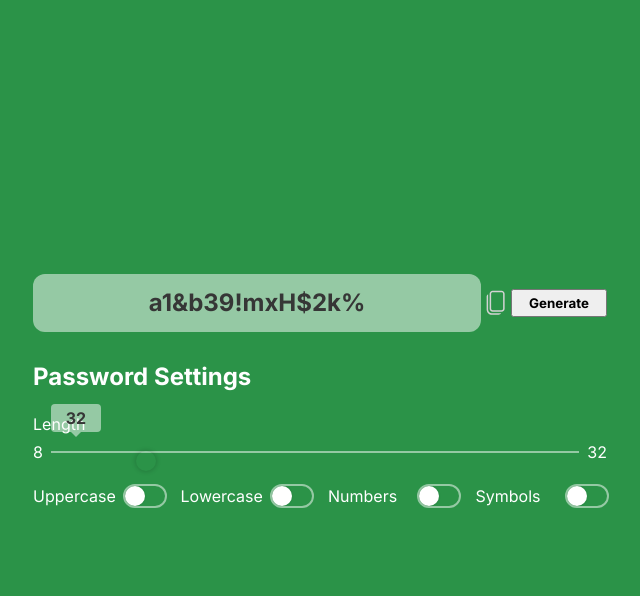
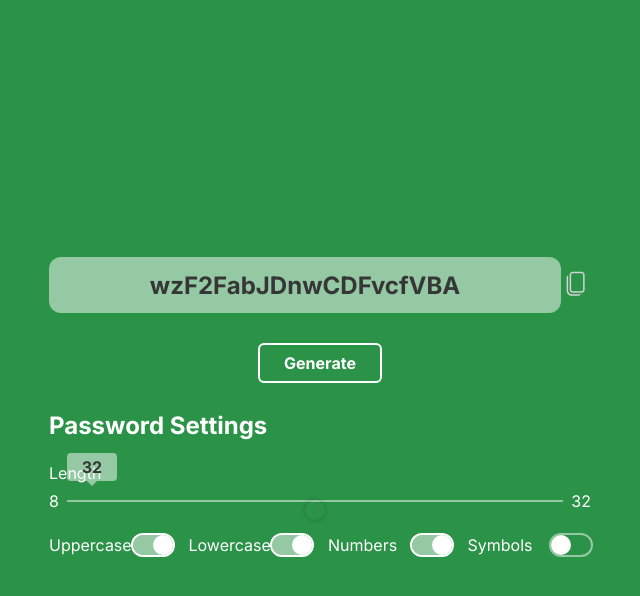
Before and after one commit to SaiSumanthLokinindi/PasswordGenerator, a plain HTML site: page index.html in a window 1280 px wide. Both pictures are taken after a click on the button "Generate". Shown: the whole page, without its empty margins (320-960 px from the left). Drawn offline with Linux system fonts and the light colour scheme.

Commit message:
Added generate password functionality

```diff
--- a/index.html
+++ b/index.html
@@ -18,10 +18,10 @@
     <main>
       <section class="password-container">
         <div class="password-text-container">
-          <div class="password-text">a1&b39!mxH$2k%</div>
-          <button class="copy-btn"><img src="./assets/copy_icon.svg" /></button>
+          <div class="password-text" id="password">a1&b39!mxH$2k%</div>
+          <button class="copy-btn" label="copy"><img src="./assets/copy_icon.svg" /></button>
         </div>
-        <button label="Generate password" class="generate-btn">Generate</button>
+        <button label="Generate password" class="generate-btn" onclick="generatePassword()">Generate</button>
       </section>
       <section class="password-settings-container">
         <h3 class="password-settings-title">Password Settings</h3>
@@ -35,21 +35,22 @@
             <input
               type="range"
               id="passwordLength"
-              value="12"
+              value="20"
               min="8"
               max="32"
               name="Password Length"
+              onchange="generatePassword()"
             /></div><span>32</span></div>
           </fieldset>
-          <div class="password-filters-container">
+          <div class="password-filters-container" onchange="generatePassword()">
             <div class="password-filter-control"><label for="uppercaseFilter">Uppercase</label>
-              <input id="uppercaseFilter" type="checkbox">
+              <input id="uppercaseFilter" type="checkbox" checked>
             </div>
             <div class="password-filter-control"><label for="lowercaseFilter">Lowercase</label>
-              <input id="lowercaseFilter" type="checkbox">
+              <input id="lowercaseFilter" type="checkbox" checked>
             </div>
             <div class="password-filter-control"><label for="numbersFilter">Numbers</label>
-              <input id="numbersFilter" type="checkbox">
+              <input id="numbersFilter" type="checkbox" checked>
             </div>
             <div class="password-filter-control"><label for="symbolsFilter">Symbols</label>
               <input id="symbolsFilter" type="checkbox">
--- a/script.js
+++ b/script.js
@@ -1,11 +1,33 @@
+"use strict"
+
 const range = document.getElementById('passwordLength');
 const rangeTooltip = document.getElementById('rangeValue');
-range.value = 12;
 
 const uppercaseCharacters = ["A", "B", "C", "D", "E", "F", "G", "H", "I", "J", "K", "L", "M", "N", "O", "P", "Q", "R", "S", "T", "U", "V", "W", "X", "Y", "Z"];
 const lowercaseCharacters = ["a", "b", "c", "d", "e", "f", "g", "h", "i", "j", "k", "l", "m", "n", "o", "p", "q", "r", "s", "t", "u", "v", "w", "x", "y", "z"];
 const numberCharacters = ["0","1","2","3","4","5","6","7","8","9"];
-const specialCharacters = ["\"","!","#","$","%","&","'","(",")","*","+",",","-",".","/",":",";","<","=",">","?","@","[","]","^","_","{","|","}","~"];
+const specialCharacters = ["\"","!","#","$","%","&","'","(",")","*","+","-",".","/",":",";","<","=",">","?","@","[","]","^","_","{","|","}","~",","];
+const uppercaseFilter = document.getElementById('uppercaseFilter');
+const lowercaseFilter = document.getElementById('lowercaseFilter');
+const numbersFilter = document.getElementById('numbersFilter');
+const symbolsFilter = document.getElementById('symbolsFilter');
+const password = document.getElementById('password');
+
+const getRandomInt = (length)=>{
+    return Math.floor(Math.random() * (length));
+}
+
+const getRandomCharacter = (charSet)=>{
+    return charSet[getRandomInt(charSet.length)];
+}
+
+const validateCharacter = (character, prevCharacter)=>{
+    if(character===prevCharacter) return true;
+    if(isNaN(parseInt(character)) || isNaN(parseInt(prevCharacter))) return false;
+    else{
+        return parseInt(prevCharacter) + 1 === parseInt(character);
+    }
+}
 
 const setTooltip = ()=>{
     const tooltipValue = Number(((range.value - range.min)*100)/(range.max-range.min));
@@ -14,24 +36,37 @@ const setTooltip = ()=>{
     rangeTooltip.style.left = `calc(${tooltipValue}% + ${tooltipPosition}px - 25px)`;
 }
 
-document.addEventListener("DOMContentLoaded", setTooltip);
+document.addEventListener("DOMContentLoaded", ()=>{
+    setTooltip();
+    generatePassword();
+});
 
 range.addEventListener("input",setTooltip);
 
 
 const generatePassword = ()=>{
-    const uppercaseFilter = document.getElementById('uppercaseFilter');
-    const lowercaseFilter = document.getElementById('lowercaseFilter');
-    const numbersFilter = document.getElementById('numbersFilter');
-    const symbolsFilter = document.getElementById('symbolsFilter');
-    const characterSet = [];
-    if(uppercaseFilter.checked) characterSet += uppercaseFilter;
-    if(lowercaseFilter.checked) characterSet += lowercaseFilter;
-    if(numbersFilter.checked) characterSet += numbersFilter;
-    if(symbolsFilter.checked) characterSet += symbolsFilter;
+    let characterSet = [];
+    const passwordText = [];
+    if(uppercaseFilter.checked) characterSet = characterSet.concat(uppercaseCharacters);
+    if(lowercaseFilter.checked) characterSet = characterSet.concat(lowercaseCharacters);
+    if(numbersFilter.checked) characterSet = characterSet.concat(numberCharacters);
+    if(symbolsFilter.checked) characterSet = characterSet.concat(specialCharacters);
+    let i=0;
+    if(characterSet.length){
+        while(i<parseInt(range.value)){
+            let char = getRandomCharacter(characterSet);
+            console.log(char);
+            if(i!==0){
+                while(validateCharacter(char,passwordText[i-1])){
+                    char = getRandomCharacter(characterSet);
+                }
+            }
+            passwordText.push(char);
+            i++;
+        }
+        console.log(passwordText);
+        password.innerText = passwordText.join('');
 
+    }
+    else password.innerText = "";
 }
-
-const str = `"!#$%&'()*+,-./:;<=>?@[]^_{|}~`;
-
-console.log(str.split(""));
--- a/style.scss
+++ b/style.scss
@@ -2,7 +2,6 @@ $primary-text-color : white;
 $secondary-text-color: #363636;
 $primary-background-color: #2B9348;
 $accent-color: rgba(255,255,255,0.5);
-$test-color: #E086D3;
 
 @mixin flex($direction, $align-items, $justify-content){
     display: flex;
@@ -29,9 +28,14 @@ body{
 
 button{
     color:black;
-    padding:.25rem 1rem;
+    padding: .5rem 1.5rem;
     font-family: 'Inter', sans-serif;
     font-weight: bold;
+    font-size: 1rem;
+    outline:none;
+    appearance: none;
+    border:none;
+    box-sizing: content-box;
 }
 
 h3{
@@ -40,28 +44,27 @@ h3{
 }
 
 .password-container{
-    @include flex(row,center,center);
-
+    @include flex(column,center,space-between);
+    width: 100%;
     .password-text-container{
         @include flex(row,center, flex-start);
-
+        width: inherit;
+        margin: 2rem;
         .password-text{
             background-color: $accent-color;
             color:$secondary-text-color;
             font-weight: bold;
             font-size: 1.5rem;
             padding: .5rem 2rem;
+            height: 2.5rem;
             border-radius: 12px;
             width: 30vw;
+            flex-grow: 1;
             text-align: center;
         }
 
         .copy-btn{
-            outline:none;
-            appearance: none;
-            border:none;
-            -webkit-appearance: none;
-            background-color: transparent;
+            background: transparent;
             padding: 0;
             cursor: pointer;
 
@@ -69,6 +72,26 @@ h3{
                 height: 30px;
                 width: 30px;
             }
+        }
+    }
+
+    .generate-btn{
+        appearance: none;
+        background: transparent;
+        color: white;
+        border-radius: 4px;
+        cursor: pointer;
+        outline: 2px solid white;
+        transition: all linear 0.2s;
+
+        &:hover{
+            background: $accent-color;
+            color: black;
+        }
+
+        &:focus-visible{
+            background: $accent-color;
+            color: black;
         }
     }
 }
@@ -188,11 +211,8 @@ h3{
                     margin-right: 0;
                 }
 
-
                 input{
                     appearance: none;
-                    -webkit-appearance: none;
-                    -moz-appearance: none;
                     height: 1.25rem;
                     width: 2.5rem;
                     margin: 0;
@@ -203,28 +223,34 @@ h3{
                     position: relative;
                     cursor: pointer;
                     transition: all .2s;
-                }
 
-                input::before{
+                    &::before{
                         content:'';
                         height: 1.25rem;
                         width: 1.25rem;
                         position: absolute;
                         background: white;
                         border-radius: 50%;
-                    box-shadow: 0 0 2px 0 rgba(0,0,0,.15);
+                        // box-shadow: 0 0 2px 0 rgba(0,0,0,.15);
                         transition: all .2s;
                     }
 
-                input:checked{
+                    &:checked{
                         background: $accent-color;
                         outline: 2px solid white;
                     }
 
-                input:checked:before{
+                    &:checked:before{
                         transform: translate(100%);
                         background:white;
                     }
+
+                    &:focus-visible:before{
+                        outline: 2px solid $primary-background-color;
+                    }
+                }
+
+
             }
 
         }
```
Also changed, not shown: style.css. Lines whose indentation alone changed are shown as unchanged.
